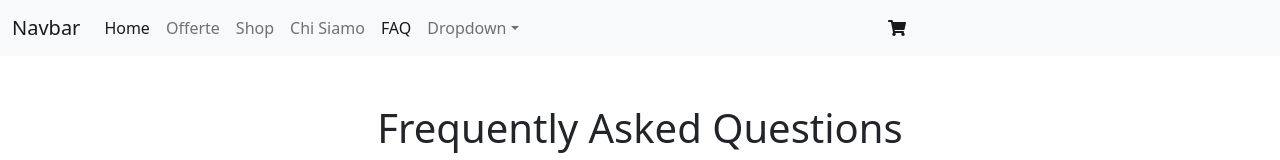
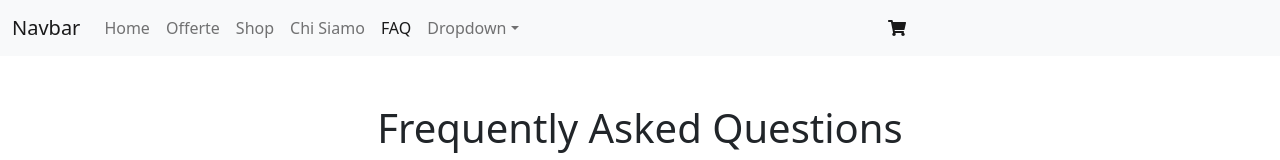
Before and after one commit to CarmineCorradoGit/ecommerce-bello, an Angular app: page /faq in a window 1280 px wide. Shown: the top 160 px of the page. Built offline with nearby package versions, Linux system fonts and the light colour scheme.

Commit message:
navbar active class fixed

```diff
--- a/src/app/navbar/navbar.component.html
+++ b/src/app/navbar/navbar.component.html
@@ -15,7 +15,7 @@
     <div class="collapse navbar-collapse" id="navbarSupportedContent">
       <ul class="navbar-nav me-auto mb-2 mb-lg-0">
         <li class="nav-item">
-          <a class="nav-link" routerLink="" routerLinkActive="active">Home</a>
+          <a class="nav-link" routerLink="" routerLinkActive="active" [routerLinkActiveOptions]="{ exact: true }">Home</a>
         </li>
         <li class="nav-item">
           <a class="nav-link" routerLink="/offerte" routerLinkActive="active">Offerte</a>
```
